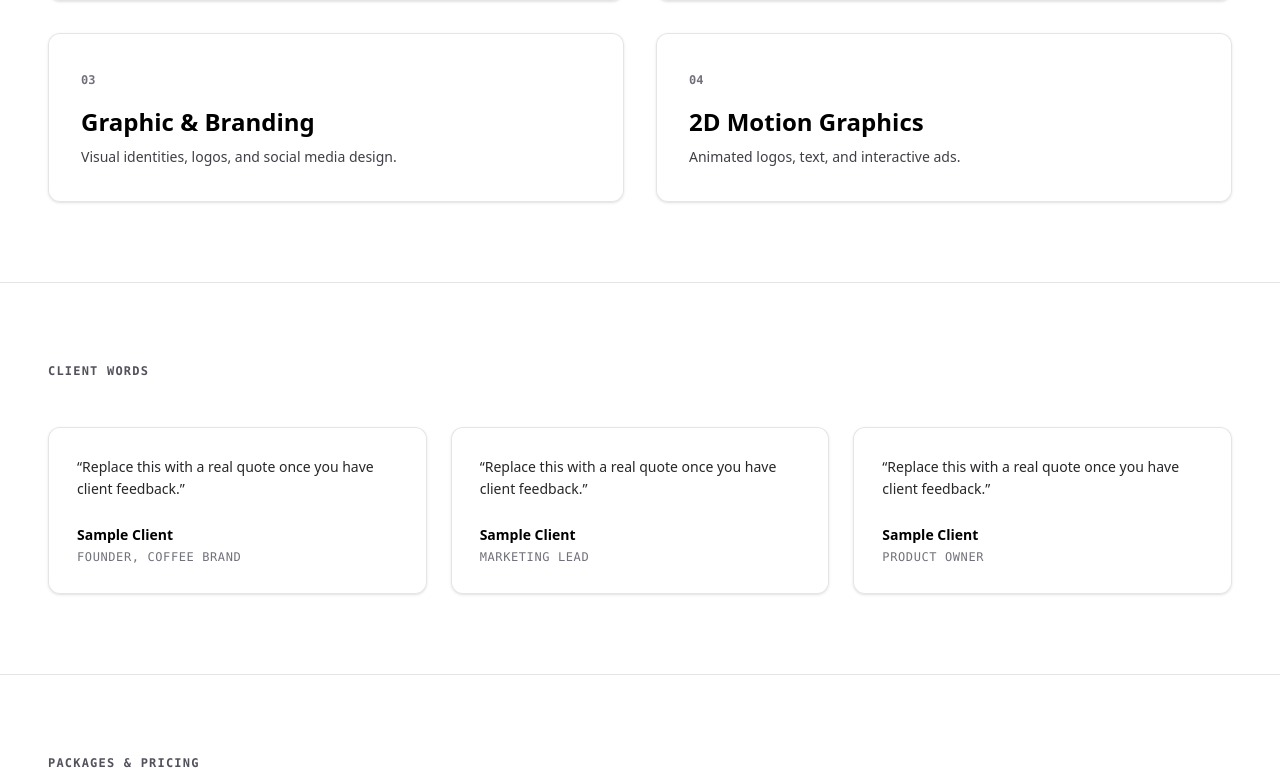
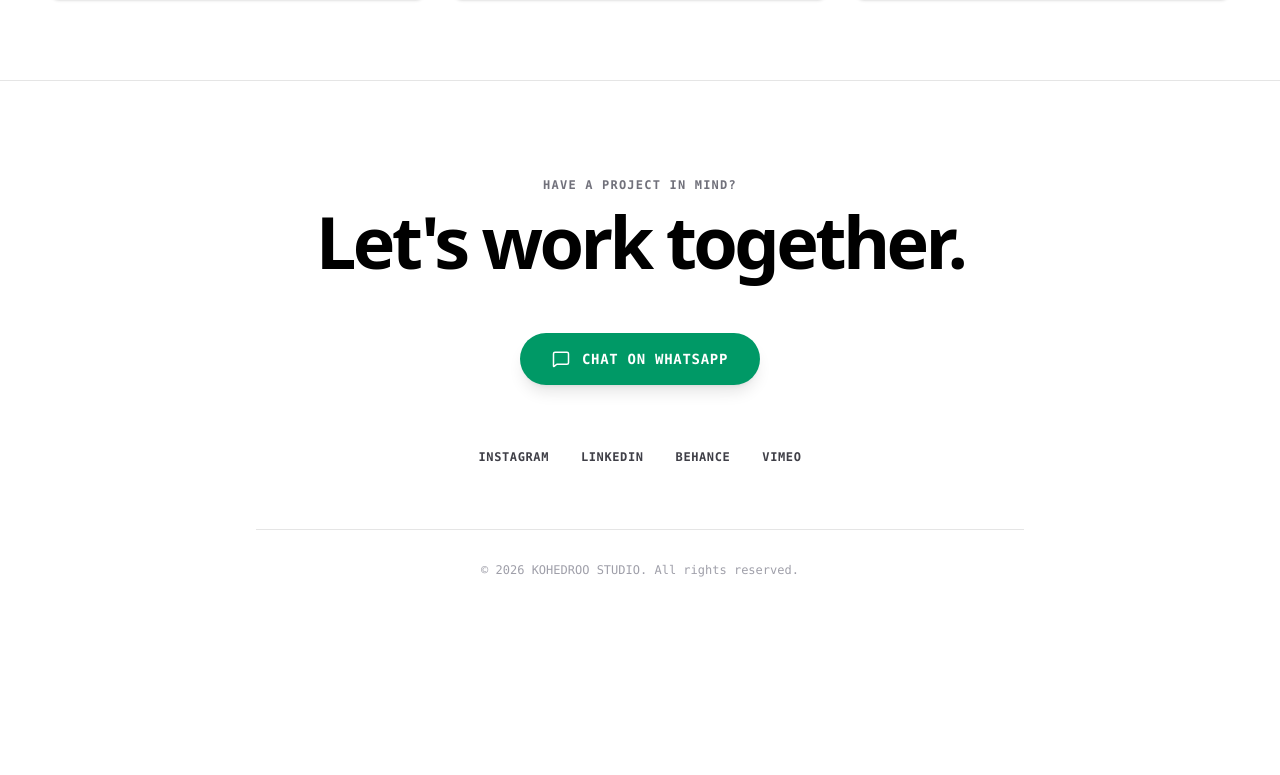
Before and after one commit to bombaladow/kohedroo, a Next.js app: page / in a window 1280 px wide. Shown: the part 2085-2860 px from the top of the page. After the commit the page ends 2759 px from the top, so only its background shows below. Built offline with nearby package versions, Linux system fonts and the light colour scheme; no server answers; the database is empty.

Commit message:
Updated hero, packages, footer, and work page styles

```diff
--- a/app/page.js
+++ b/app/page.js
@@ -1,28 +1,31 @@
 'use client';
 
-import { useState } from 'react';
+import { useState, useEffect } from 'react';
 import Header from '../components/Header';
 import Hero from '../components/Hero';
 import WorkGrid from '../components/WorkGrid';
-import Services from '../components/Services';
 import Testimonials from '../components/Testimonials';
-import Packages from '../components/Packages';
 import ContactFooter from '../components/ContactFooter';
 import { useSiteContent } from '../lib/useSiteContent';
 
 export default function Home() {
   const [isMenuOpen, setIsMenuOpen] = useState(false);
-  const { settings, projects, services, testimonials, packages } = useSiteContent();
+  const { settings, projects, testimonials } = useSiteContent();
+
+  // 🚀 إجبار الصفحة على البدء من الأعلى فور التحميل
+  useEffect(() => {
+    if ('scrollRestoration' in window.history) {
+      window.history.scrollRestoration = 'manual';
+    }
+    window.scrollTo(0, 0);
+  }, []);
 
   return (
-    // التغييرات: text-black بدل text-white، و selection بقت خلفية سوداء بكتابة بيضاء
     <div className="bg-transparent text-black min-h-screen selection:bg-black selection:text-white font-sans transition-colors duration-300">
       <Header isMenuOpen={isMenuOpen} setIsMenuOpen={setIsMenuOpen} />
       <Hero settings={settings} />
       <WorkGrid projects={projects} />
-      <Services services={services} />
       <Testimonials testimonials={testimonials} />
-      <Packages packages={packages} />
       <ContactFooter settings={settings} />
     </div>
   );
```
